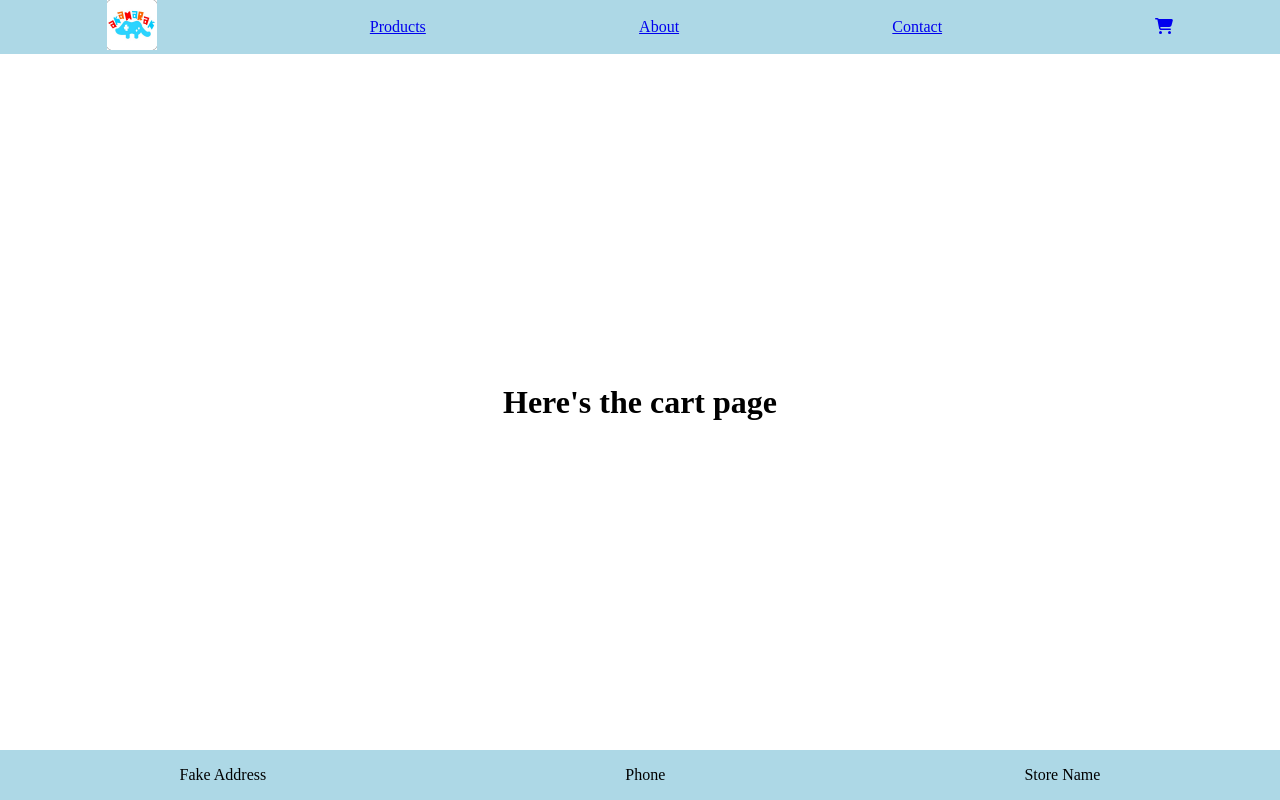
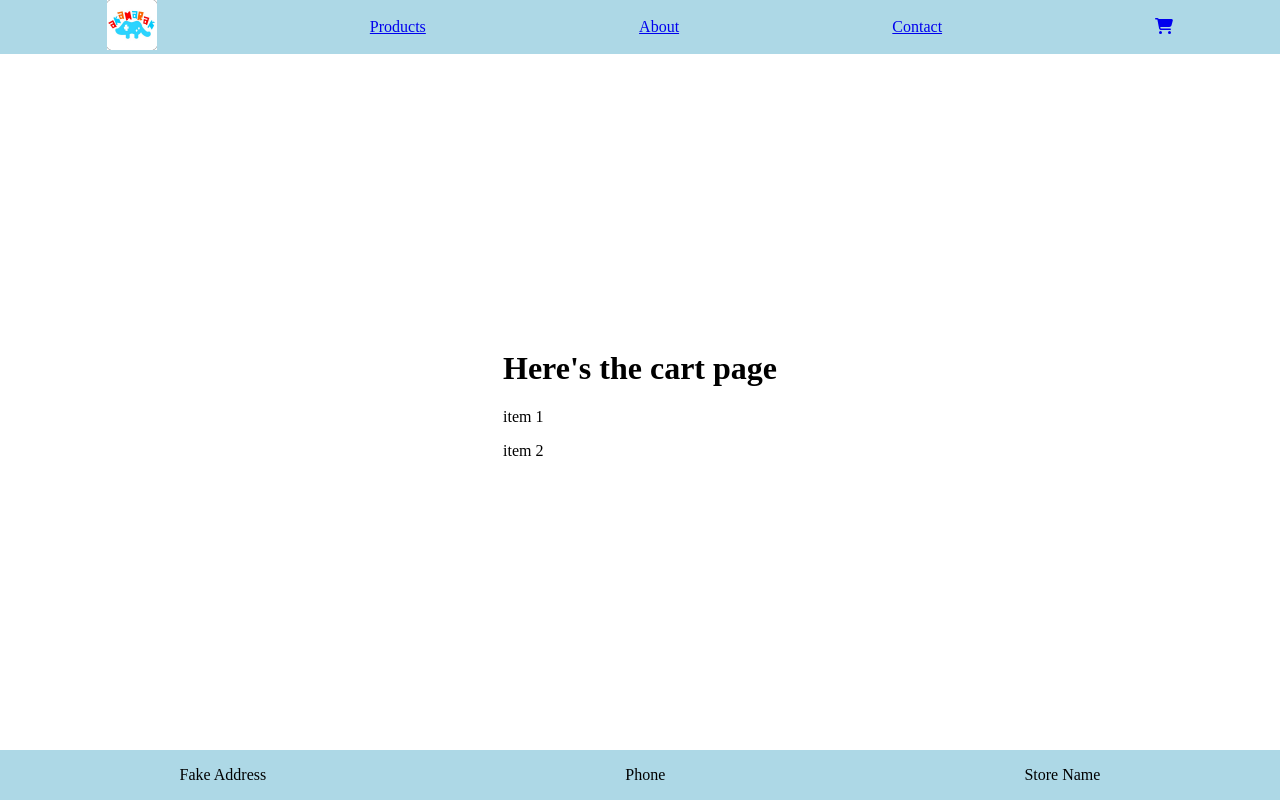
Before and after one commit to Mark-David-Hill/e-commerce, a React (Create React App) app: page /cart in a window 1280 px wide. Built offline with nearby package versions, Linux system fonts and the light colour scheme.

Commit message:
Adds basic CartContext

```diff
--- /dev/null
+++ b/src/components/CartProvider.jsx
@@ -0,0 +1,15 @@
+import { useState, createContext } from "react";
+export const CartContext = createContext();
+
+export default function CartProvider({ children }) {
+  const [cartItems, setCartItems] = useState(["item 1", "item 2"]);
+
+  const cartState = {
+    cartItems,
+    setCartItems,
+  };
+
+  return (
+    <CartContext.Provider value={cartState}>{children}</CartContext.Provider>
+  );
+}
--- a/src/index.js
+++ b/src/index.js
@@ -1,10 +1,13 @@
 import React from "react";
 import ReactDOM from "react-dom";
+import CartProvider from "./components/CartProvider";
 import App from "./App";
 
 ReactDOM.render(
   <React.StrictMode>
-    <App />
+    <CartProvider>
+      <App />
+    </CartProvider>
   </React.StrictMode>,
   document.getElementById("root")
 );
--- a/src/pages/Cart.jsx
+++ b/src/pages/Cart.jsx
@@ -1,7 +1,15 @@
+import { useContext } from "react";
+import { CartContext } from "../components/CartProvider";
+
 export default function Cart() {
+  const { cartItems, setCartItems } = useContext(CartContext);
+
   return (
     <div className="cart-container">
       <h1>Here's the cart page</h1>
+      {cartItems.map((item) => {
+        return <p>{item}</p>;
+      })}
     </div>
   );
 }
```
